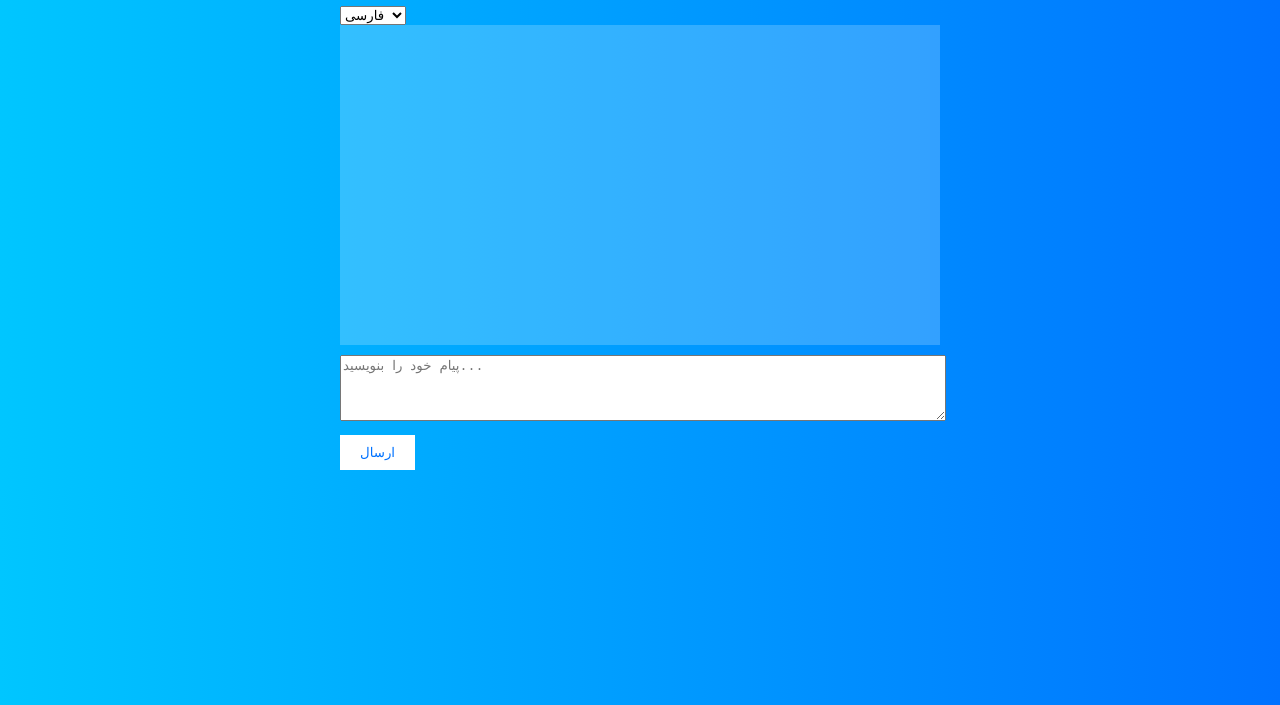
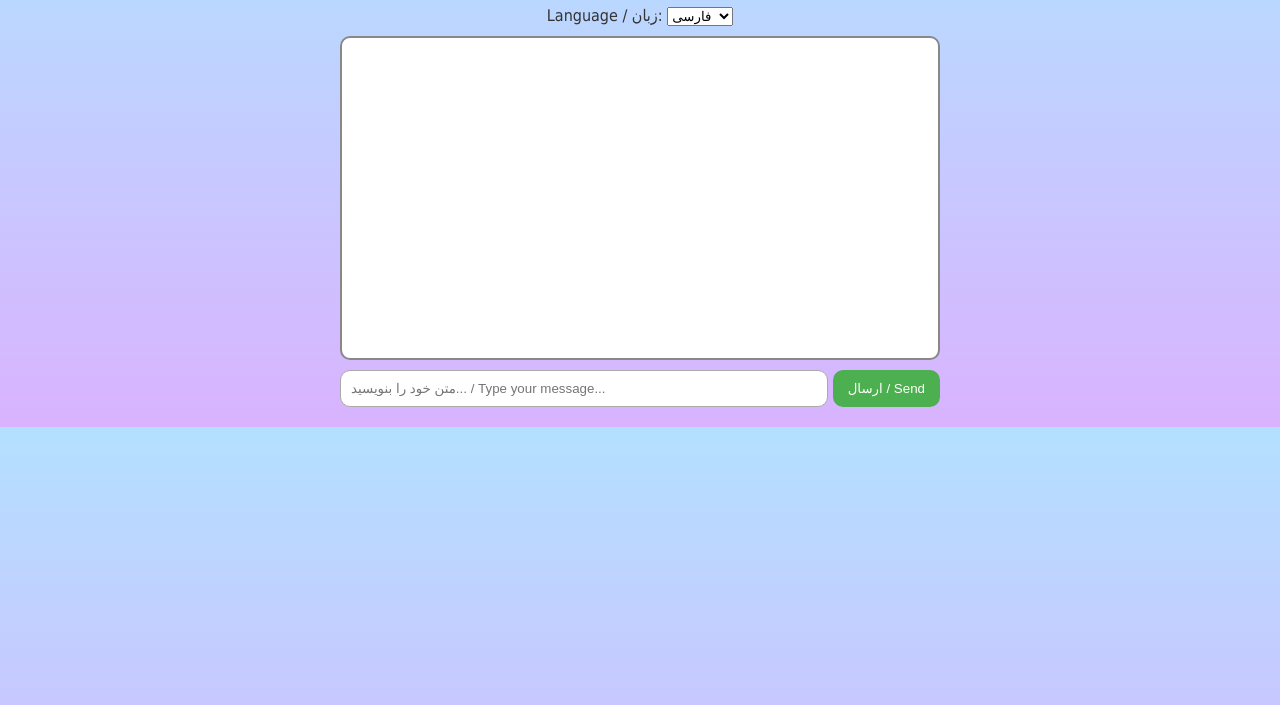
Before and after one commit to naser123nn/Kardan-bot-ai, a plain HTML site: page index.html in a window 1280 px wide. Shown: the part 95-800 px from the top of the page. Drawn offline with Linux system fonts and the light colour scheme.

Commit message:
Add files via upload

```diff
--- a/index.html
+++ b/index.html
@@ -1,22 +1,27 @@
 
 <!DOCTYPE html>
-<html lang="en">
+<html lang="fa">
 <head>
-  <meta charset="UTF-8" />
-  <meta name="viewport" content="width=device-width, initial-scale=1.0"/>
-  <title>AI Chatbot</title>
-  <link href="style.css" rel="stylesheet" />
+    <meta charset="UTF-8">
+    <title>Kardan AI Bot</title>
+    <meta name="viewport" content="width=device-width, initial-scale=1.0">
+    <link rel="stylesheet" href="style.css">
 </head>
 <body>
     <div class="container">
-    <h1>چت‌بات دو زبانه</h1>
+        <h1>Kardan AI Bot</h1>
+        <div class="lang-select">
+            <label for="language">Language / زبان:</label>
             <select id="language">
                 <option value="fa">فارسی</option>
                 <option value="en">English</option>
             </select>
-    <div id="chat-box"></div>
-    <textarea id="user-input" placeholder="پیام خود را بنویسید..."></textarea>
-    <button onclick="sendMessage()">ارسال</button>
+        </div>
+        <div class="chatbox" id="chatbox"></div>
+        <div class="input-area">
+            <input type="text" id="userInput" placeholder="متن خود را بنویسید... / Type your message...">
+            <button onclick="sendMessage()">ارسال / Send</button>
+        </div>
     </div>
     <script src="script.js"></script>
 </body>
--- a/script.js
+++ b/script.js
@@ -1,30 +1,45 @@
 
-async function sendMessage() {
-  const input = document.getElementById("user-input").value;
-  const lang = document.getElementById("language").value;
-  if (!input.trim()) return;
+const chatbox = document.getElementById("chatbox");
+const userInput = document.getElementById("userInput");
+const languageSelect = document.getElementById("language");
 
-  const chatBox = document.getElementById("chat-box");
-  chatBox.innerHTML += `<div><strong>شما:</strong> ${input}</div>`;
+function sendMessage() {
+    const msg = userInput.value.trim();
+    const lang = languageSelect.value;
+    if (msg === "") return;
 
-  const res = await fetch("https://api.openai.com/v1/chat/completions", {
+    appendMessage(msg, "user");
+    userInput.value = "";
+    chatbox.scrollTop = chatbox.scrollHeight;
+
+    fetch("https://api.openai.com/v1/chat/completions", {
         method: "POST",
         headers: {
             "Content-Type": "application/json",
-      "Authorization": "Bearer YOUR_API_KEY"
+            "Authorization": "Bearer YOUR_API_KEY_HERE"
         },
         body: JSON.stringify({
             model: "gpt-3.5-turbo",
             messages: [
-        { role: "system", content: lang === "fa" ? "پاسخ‌ها را به زبان فارسی بده." : "Answer in English." },
-        { role: "user", content: input }
+                { role: "system", content: lang === "fa" ? "تو یک دستیار فارسی هستی." : "You are an English assistant." },
+                { role: "user", content: msg }
             ]
         })
+    })
+    .then(res => res.json())
+    .then(data => {
+        const reply = data.choices[0].message.content;
+        appendMessage(reply, "bot");
+        chatbox.scrollTop = chatbox.scrollHeight;
+    })
+    .catch(err => {
+        appendMessage("خطا در ارتباط با هوش مصنوعی / Error connecting to AI", "bot");
     });
+}
 
-  const data = await res.json();
-  const reply = data.choices?.[0]?.message?.content || "خطا در دریافت پاسخ";
-  chatBox.innerHTML += `<div><strong>ربات:</strong> ${reply}</div>`;
-  document.getElementById("user-input").value = "";
-  chatBox.scrollTop = chatBox.scrollHeight;
+function appendMessage(text, sender) {
+    const div = document.createElement("div");
+    div.className = "message " + sender;
+    div.textContent = text;
+    chatbox.appendChild(div);
 }
--- a/style.css
+++ b/style.css
@@ -1,32 +1,58 @@
 
 body {
-  font-family: sans-serif;
-  background: linear-gradient(to right, #00c6ff, #0072ff);
-  color: #fff;
     margin: 0;
-  padding: 0;
+    font-family: Tahoma, sans-serif;
+    background: linear-gradient(to bottom, #b3e0ff, #d9b3ff);
+    color: #333;
 }
 .container {
     max-width: 600px;
-  margin: auto;
+    margin: 0 auto;
     padding: 20px;
 }
-#chat-box {
-  background: rgba(255, 255, 255, 0.2);
+h1 {
+    text-align: center;
+    color: #4b0082;
+}
+.chatbox {
+    border: 2px solid #888;
+    border-radius: 10px;
     padding: 10px;
     height: 300px;
-  overflow-y: auto;
+    overflow-y: scroll;
+    background-color: #fff;
     margin-bottom: 10px;
 }
-textarea {
-  width: 100%;
-  height: 60px;
+.input-area {
+    display: flex;
+    gap: 5px;
+}
+input[type="text"] {
+    flex: 1;
+    padding: 10px;
+    border-radius: 10px;
+    border: 1px solid #aaa;
 }
 button {
-  padding: 10px 20px;
-  background: #fff;
-  color: #0072ff;
+    padding: 10px 15px;
     border: none;
+    background-color: #4CAF50;
+    color: white;
+    border-radius: 10px;
     cursor: pointer;
-  margin-top: 10px;
 }
+.lang-select {
+    text-align: center;
+    margin-bottom: 10px;
+}
+.message {
+    margin-bottom: 8px;
+}
+.message.user {
+    text-align: right;
+    color: blue;
+}
+.message.bot {
+    text-align: left;
+    color: green;
+}
```
Lines whose indentation alone changed are shown as unchanged.
